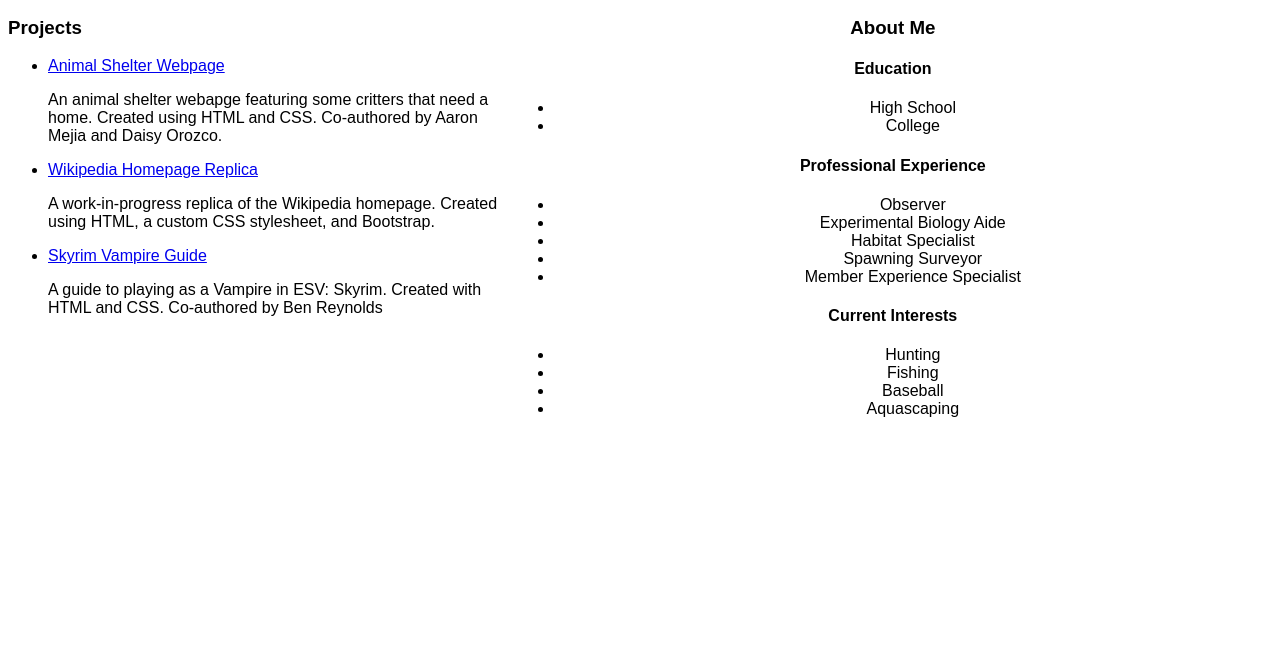
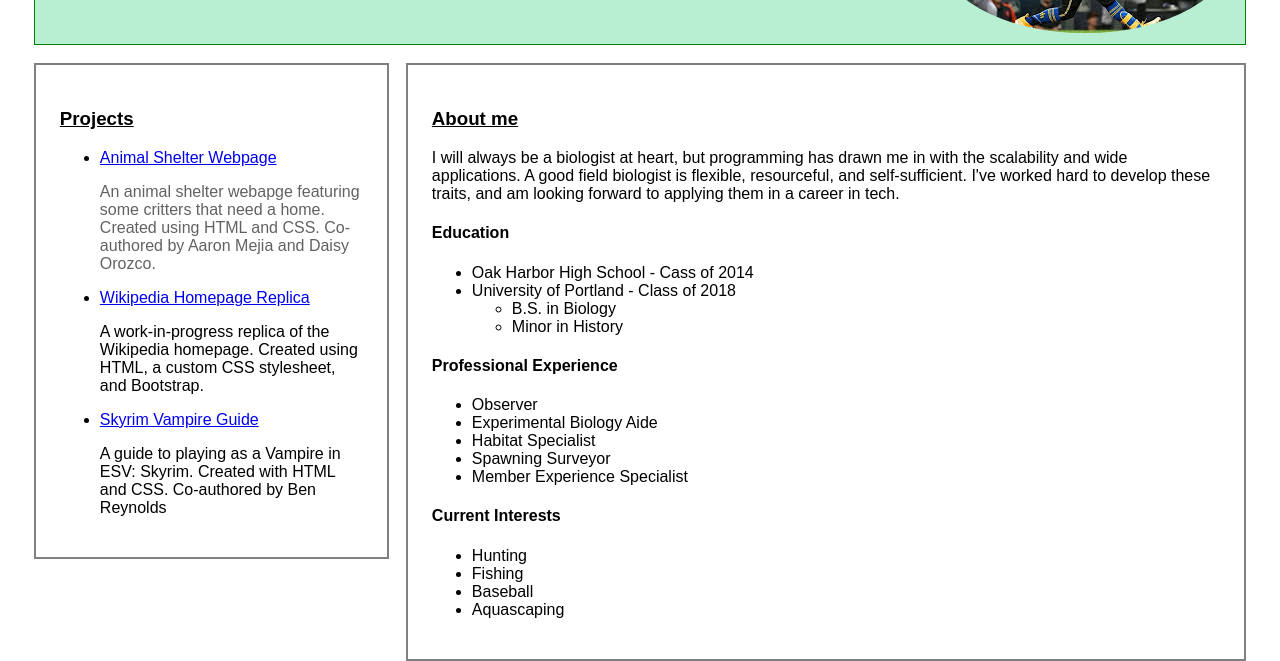
Before and after one commit to Teddyp14/Teddy-Peterschmidt-Portfolio, a plain HTML site: page index.html in a window 1280 px wide. Shown: the part 181-842 px from the top of the page. Before the commit the page ends 800 px from the top, so only its background shows below. Drawn offline with Linux system fonts and the light colour scheme.

Commit message:
Add a short blurb in About Me section and extra education details.

```diff
--- a/css/styles.css
+++ b/css/styles.css
@@ -1,11 +1,13 @@
 .consistent {
     font-family: Arial, Helvetica, sans-serif;
+    padding: 2%;
 }
 
 .header {
     background-color: rgba(166, 235, 199, 0.79);
     display: flex;
     border: 1px solid green;
+    padding-left: 10%;
 }
 
 
@@ -17,6 +19,7 @@
     max-width: 100%;
     height: auto;
     border-radius: 50%;
+    padding: 1%
 }
 
 
@@ -26,12 +29,24 @@
 
 .projects-list {
     float: left;
-    width: 40%;
+    width: 25%;
     display: block;
+    padding: 2%;
+    border: 2px solid grey;
 }
 
 .about-me {
     float: right;
-    width: 60%;
-    text-align: center
+    width: 65%;
+    /* text-align: center */
+    padding: 2%;
+    border: 2px solid grey;
 }
+
+.subtle {
+    color: rgb(99, 98, 98);
+}
+
+.indent {
+    text-indent: 10px;
+}
--- a/index.html
+++ b/index.html
@@ -16,11 +16,14 @@
         </div>
         <img class="right-image" src="img\julio.jfif" alt="A placeholder image for the moment" />
     </div>
+
+    <br>
+
     <div class="projects-list">
-        <h3>Projects</h3>
+        <h3><u>Projects</u></h3>
         <ul>
             <li><a href="https://github.com/Teddyp14/Animal-Shelter.git">Animal Shelter Webpage</a></li>
-            <p>An animal shelter webapge featuring some critters that need a home. Created using HTML and CSS. Co-authored by Aaron Mejia and Daisy Orozco.</p>
+            <p class="subtle">An animal shelter webapge featuring some critters that need a home. Created using HTML and CSS. Co-authored by Aaron Mejia and Daisy Orozco.</p>
             <li><a href="https://github.com/Teddyp14/wikipedia_replica.git">Wikipedia Homepage Replica</a></li>
             <p>A work-in-progress replica of the Wikipedia homepage. Created using HTML, a custom CSS stylesheet, and Bootstrap.</p>
             <li><a href="https://github.com/Teddyp14/Skyrim.git">Skyrim Vampire Guide</a></li>
@@ -29,12 +32,17 @@
     </div>
 
     <div class="about-me">
-        <h3>About Me</h3>
+        <h3><u>About me</u></h3>
+        <p>I will always be a biologist at heart, but programming has drawn me in with the scalability and wide applications. A good field biologist is flexible, resourceful, and self-sufficient. I've worked hard to develop these traits, and am looking forward to applying them in a career in tech.</p>
         <div>
             <h4>Education</h4>
             <ul>
-                <li>High School</li>
-                <li>College</li>
+                <li>Oak Harbor High School - Cass of 2014</li>
+                <li>University of Portland - Class of 2018 </li>
+                <ul>
+                    <li>B.S. in Biology</li>
+                    <li>Minor in History</li>
+                </ul>
             </ul>
             <h4>Professional Experience</h4>
             <ul>
```
